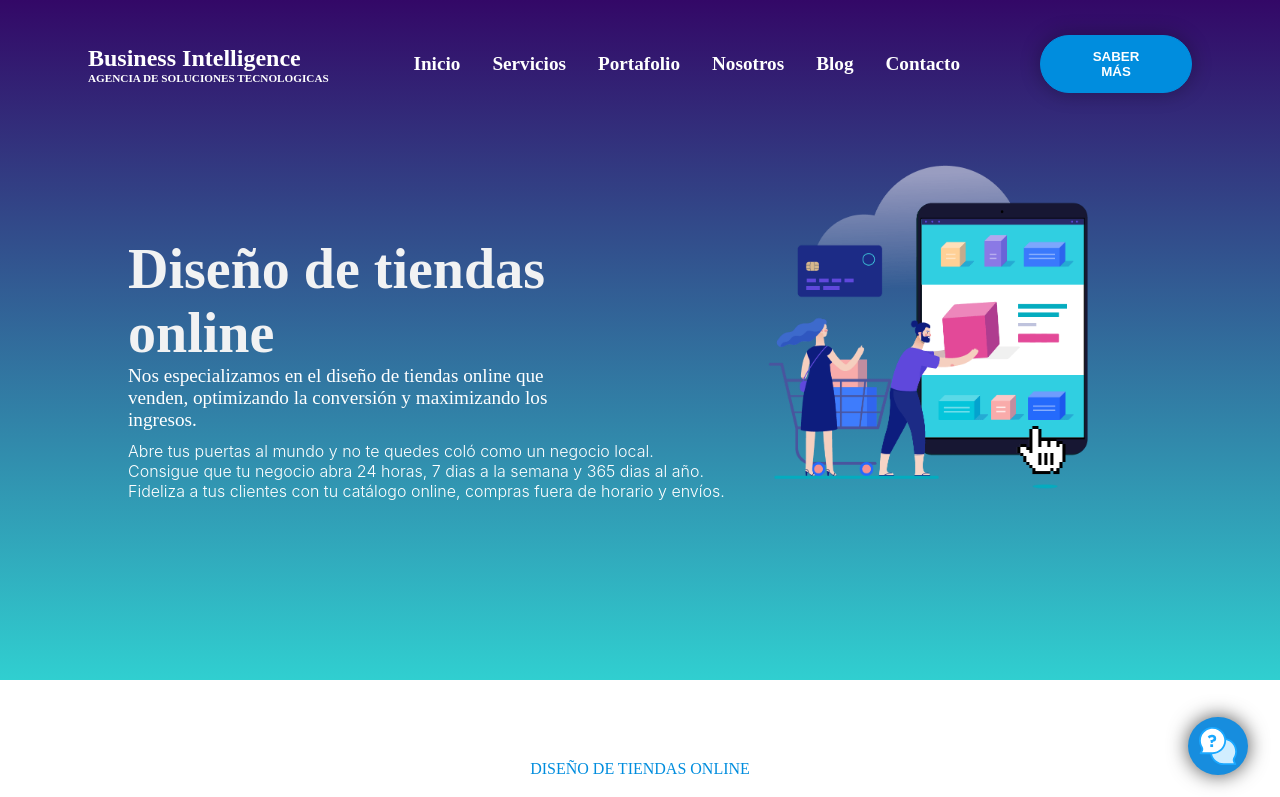
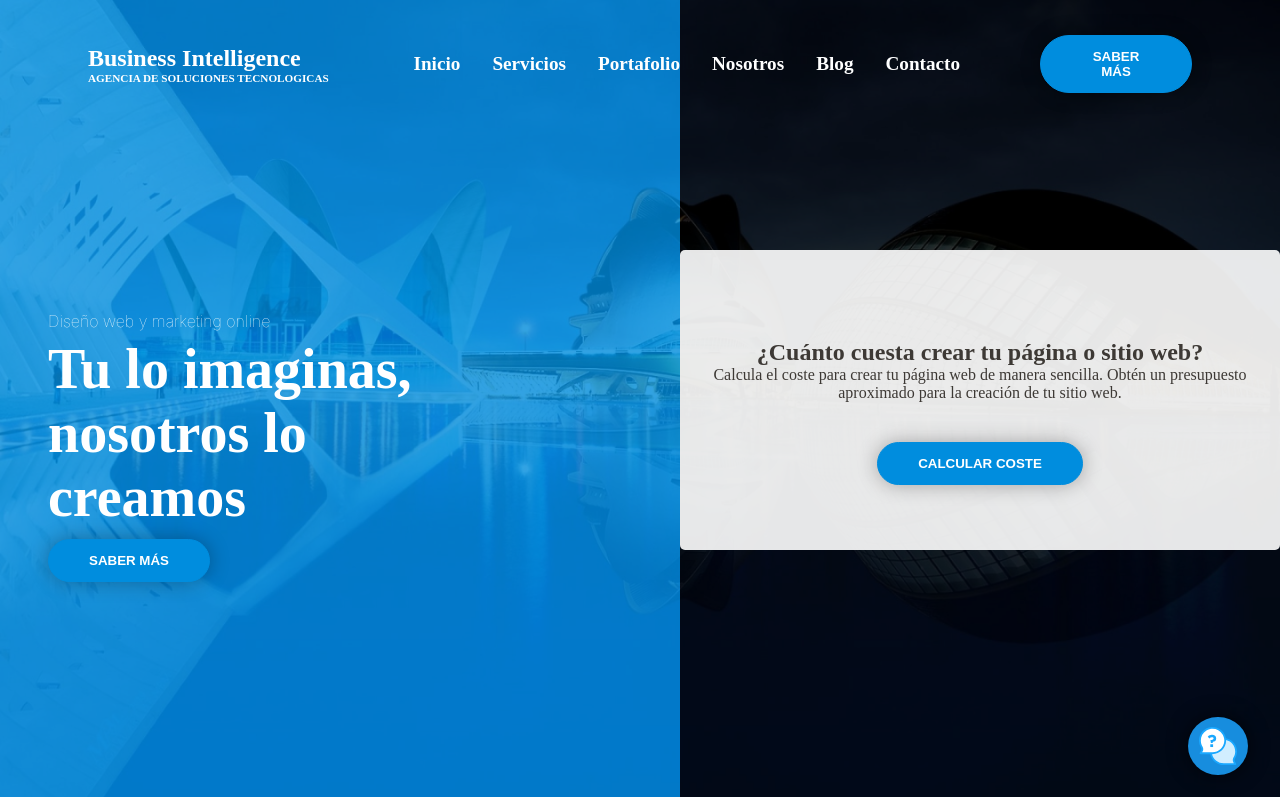
Before and after one commit to kevinriveracode/BusinessIntelligence, a React (Create React App) app: page / in a window 1280 px wide. Shown: the top 797 px of the page. Built offline with nearby package versions, Linux system fonts and the light colour scheme.

Commit message:
new changues

```diff
--- a/package.json
+++ b/package.json
@@ -7,6 +7,7 @@
     "node-sass": "^4.12.0",
     "react": "^16.10.2",
     "react-dom": "^16.10.2",
+    "react-router": "^5.1.2",
     "react-scripts": "3.2.0"
   },
   "scripts": {
--- a/src/index.js
+++ b/src/index.js
@@ -5,9 +5,11 @@ import App from './App';
 import * as serviceWorker from './serviceWorker';
 import Home from './views/home';
 import TiendaOnline from './views/TiendaOnline';
-//<Home/>
-//<TiendaOnline/>
-ReactDOM.render(<TiendaOnline/>, document.getElementById('root'));
+import { Router, Route, browserHistory } from 'react-router';
+
+ReactDOM.render(
+    <Home/>,
+    document.getElementById('root'));
 
 // If you want your app to work offline and load faster, you can change
 // unregister() to register() below. Note this comes with some pitfalls.
```
Also changed, not shown: 1 other file (tests, documents, lock files or other folders).
